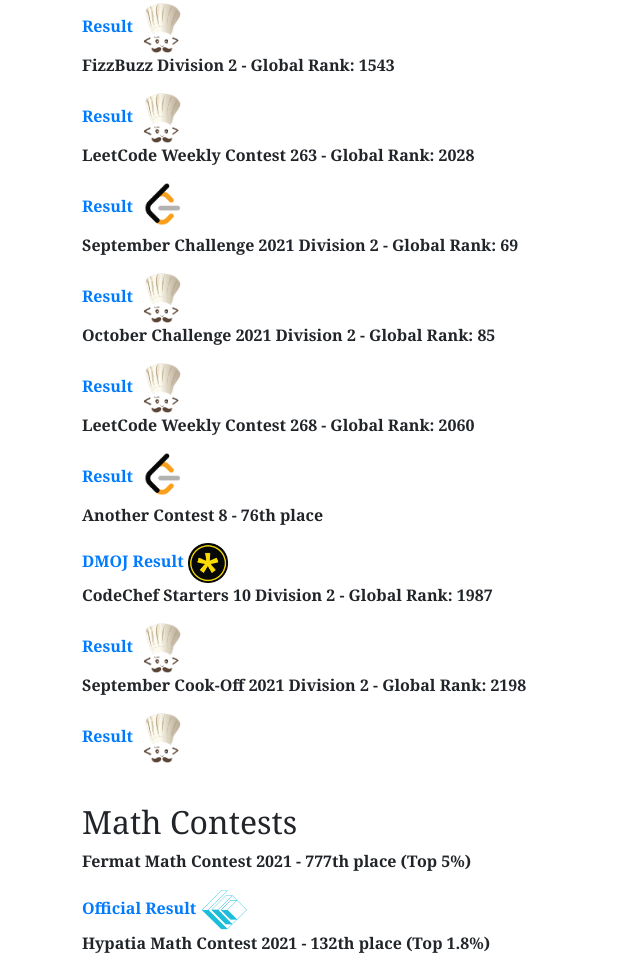
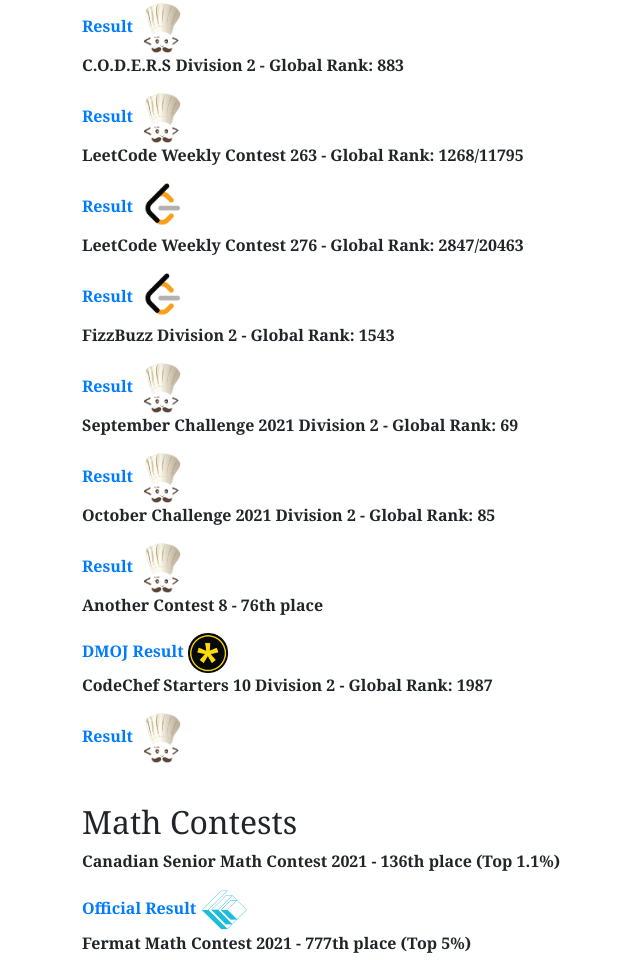
Before and after one commit to TommyPang/PersonalWebsite, a plain HTML site: page contests.html in a window 1280 px wide. Shown: the part 1132-2092 px from the top of the page, without its empty margins (3-643 px from the left). Drawn offline with nearby package versions, Linux system fonts and the light colour scheme.

Commit message:
update contest

```diff
--- a/contests.html
+++ b/contests.html
@@ -24,10 +24,11 @@
                 <label for="checkbox_toggle" class="hamburger" onclick="f()">&#9776;</label>
                 <!-- NAVIGATION MENUS -->
                 <div class="menu">
-                    <li><a href="index.html"> About Me </a></li>
+                    <li><a href="index.html"> Home </a></li>
                     <li><a href="publications.html"> Publications </a></li>
-                    <li><a href="contests.html"> Contest History </a></li>
+                    <li><a href="contests.html"> Contests </a></li>
                     <li><a href="Tommy_s_Resume.pdf"> Resume </a></li>
+                    <li><a href="#"> Blog </a></li>
                 </div>
             </ul>
         </nav>
@@ -82,6 +83,12 @@
                 </li>
 
                 <li>
+                    <p>LeetCode Weekly Contest 268 - Global Rank: 1318/11796</p>
+                    <a href="https://leetcode.com/contest/weekly-contest-268/ranking">Result</a>
+                    <img src="static/images/leetcode.png" width="50" height="50">
+                </li>
+
+                <li>
                     <p>CCC Contest 2021 - 355th place</p>
                     <a href="https://cemc.uwaterloo.ca/contests/past_contests/2021/2021CCCResults.pdf">Official Result</a>
                     <img src="static/images/cemc.png" width="48" height="41.5">
@@ -106,15 +113,21 @@
                 </li>
 
                 <li>
+                    <p>LeetCode Weekly Contest 263 - Global Rank: 1268/11795</p>
+                    <a href="https://leetcode.com/contest/weekly-contest-263/ranking">Result</a>
+                    <img src="static/images/leetcode.png" width="50" height="50">
+                </li>
+
+                <li>
+                    <p>LeetCode Weekly Contest 276 - Global Rank: 2847/20463</p>
+                    <a href="https://leetcode.com/contest/weekly-contest-276/ranking">Result</a>
+                    <img src="static/images/leetcode.png" width="50" height="50">
+                </li>
+
+                <li>
                     <p>FizzBuzz Division 2 - Global Rank: 1543</p>
                     <a href="https://www.codechef.com/rankings/FZBZ21B?order=asc&search=saoge&sortBy=rank">Result</a>
                     <img src="static/images/codechef.png" width="50" height="50">
-                </li>
-
-                <li>
-                    <p>LeetCode Weekly Contest 263 - Global Rank: 2028</p>
-                    <a href="https://leetcode.com/contest/weekly-contest-263/ranking">Result</a>
-                    <img src="static/images/leetcode.png" width="50" height="50">
                 </li>
 
                 <li>
@@ -130,12 +143,6 @@
                 </li>
 
                 <li>
-                    <p>LeetCode Weekly Contest 268 - Global Rank: 2060</p>
-                    <a href="https://leetcode.com/contest/weekly-contest-268/ranking">Result</a>
-                    <img src="static/images/leetcode.png" width="50" height="50">
-                </li>
-
-                <li>
                     <p>Another Contest 8 - 76th place</p>
                     <a href="https://dmoj.ca/contest/acc8/ranking/">DMOJ Result</a>
                     <img src="static/images/dmoj.png" width="40" height="40">
@@ -147,18 +154,19 @@
                     <img src="static/images/codechef.png" width="50" height="50">
                 </li>
 
-                <li>
-                    <p>September Cook-Off 2021 Division 2 - Global Rank: 2198</p>
-                    <a href="https://www.codechef.com/rankings/COOK133B?order=asc&search=saoge&sortBy=rank">Result</a>
-                    <img src="static/images/codechef.png" width="50" height="50">
-                </li>
-
             </ul>
         </div>
         <br>
         <h2>Math Contests</h2>
         <div>
             <ul>
+
+                <li>
+                    <p>Canadian Senior Math Contest 2021 - 136th place (Top 1.1%)</p>
+                    <a href="https://cemc.uwaterloo.ca/contests/past_contests/2021/2021CxMCResults.pdf">Official Result</a>
+                    <img src="static/images/cemc.png" width="48" height="41.5">
+                </li>
+
                 <li>
                     <p>Fermat Math Contest 2021 - 777th place (Top 5%)</p>
                     <a href="https://cemc.uwaterloo.ca/contests/past_contests/2021/2021FermatResults.pdf">Official Result</a>
```
Also changed, not shown: index.html (+3 -2 lines), publications.html (+3 -2 lines).
